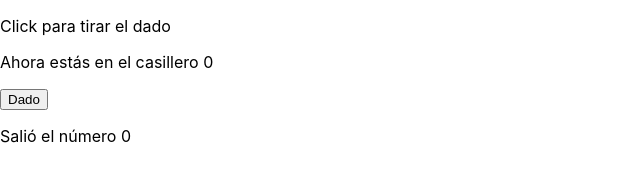
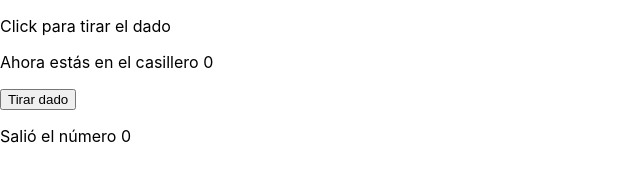
Before and after one commit to matiasrsolis/relampago-jdf, a React (Create React App) app: page / in a window 1280 px wide. Shown: the top 179 px of the page, without its empty margins (0-640 px from the left). Built offline with nearby package versions, Linux system fonts and the light colour scheme.

Commit message:
Redux Dev Tools

```diff
--- a/src/components/Dado.js
+++ b/src/components/Dado.js
@@ -21,17 +21,8 @@ export class Dado extends Component {
         event.preventDefault();
         var numDado = Math.floor(Math.random() * (7 - 1)) + 1;
         setTimeout(() => {this.props.avance(numDado);}, 1000);
-        //this.state.numero = numDado;
         this.setState({numero: numDado});
-
     }
-
-    //avanzaCasillero = (min, max) => {
-    //    var numRandom = Math.floor(Math.random() * (max - min)) + min;
-    //    var nuevoValor = numRandom + this.props.casillero;
-    //    console.log(nuevoValor);
-    //}
-
 
 
 
@@ -43,14 +34,13 @@ export class Dado extends Component {
                 <p>Click para tirar el dado</p>
                 <p>Ahora estás en el casillero {this.props.casillero}</p>
                 <button onClick={(e) => {this.handleSubmit(e)}}>
-                    Dado
+                    Tirar dado
                 </button>
                 <div>
-                    {
-                       <p>Salió el número {numero}</p>
-                    }
+                    <div>
+                        <p>Salió el número {numero}</p>
+                    </div>
                 </div>
-
             </div>
         )
     }
--- a/src/store/index.js
+++ b/src/store/index.js
@@ -2,12 +2,9 @@ import { createStore, applyMiddleware, compose } from "redux";
 import rootReducer from "../reducers";
 import thunk from "redux-thunk";
 
-const enhancers = [applyMiddleware(thunk)];
-
+const composeEnhancer = window.__REDUX_DEVTOOLS_EXTENSION_COMPOSE__ || compose;
 const store = createStore(
     rootReducer,
-    //window.__REDUX_DEVTOOLS_EXTENSION__ && window.__REDUX_DEVTOOLS_EXTENSION__(),
-    compose(...enhancers)
-)
-
+    composeEnhancer(applyMiddleware(thunk))
+);
 export default store;
```
